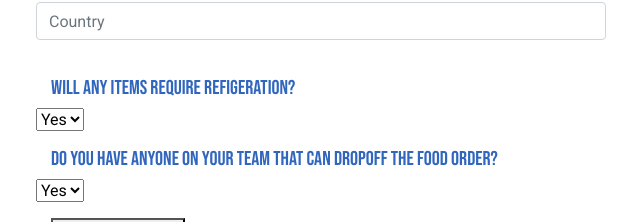
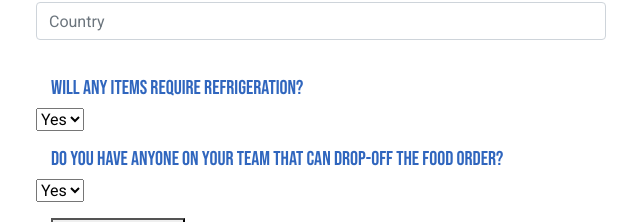
Before and after one commit to cod3rShea/sharity-official, a React (Create React App) app in the folder client/: page /restaurant-register in a window 1280 px wide. Shown: the part 1011-1233 px from the top of the page, without its empty margins (319-959 px from the left). Built offline with nearby package versions, Linux system fonts and the light colour scheme.

Commit message:
update wording

```diff
--- a/client/src/components/VendorSignUp/index.js
+++ b/client/src/components/VendorSignUp/index.js
@@ -93,14 +93,14 @@ class VendorSignUp extends React.Component {
 								<input placeholder="Zip" className="form-control col-md-12" type="text" name="companyZip" value={this.state.companyZip} onChange={this.onChange} />
 								<input placeholder="Country" className="form-control col-md-12" type="text" name="companyCountry" value={this.state.companyCountry} onChange={this.onChange} />
 							</div>
-							<h3>Will any items require refigeration?</h3>
+							<h3>Will any items require refrigeration?</h3>
 							<div className="form-group row">
 								<select value={this.state.refigeration} onChange={this.onChange}>
 									<option value="yes">Yes</option>
 									<option value="no">No</option>
 								</select>
 							</div>
-							<h3>Do you have anyone on your team that can dropoff the food order?</h3>
+							<h3>Do you have anyone on your team that can drop-off the food order?</h3>
 							<div className="form-group row">
 								<select value={this.state.dropoff} onChange={this.onChange}>
 									<option value="yes">Yes</option>
```
